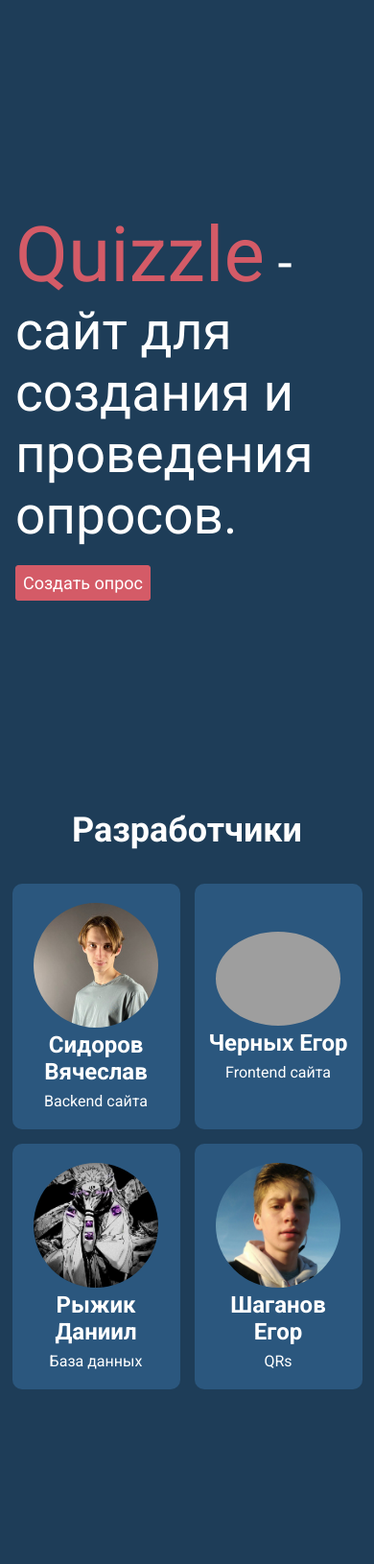
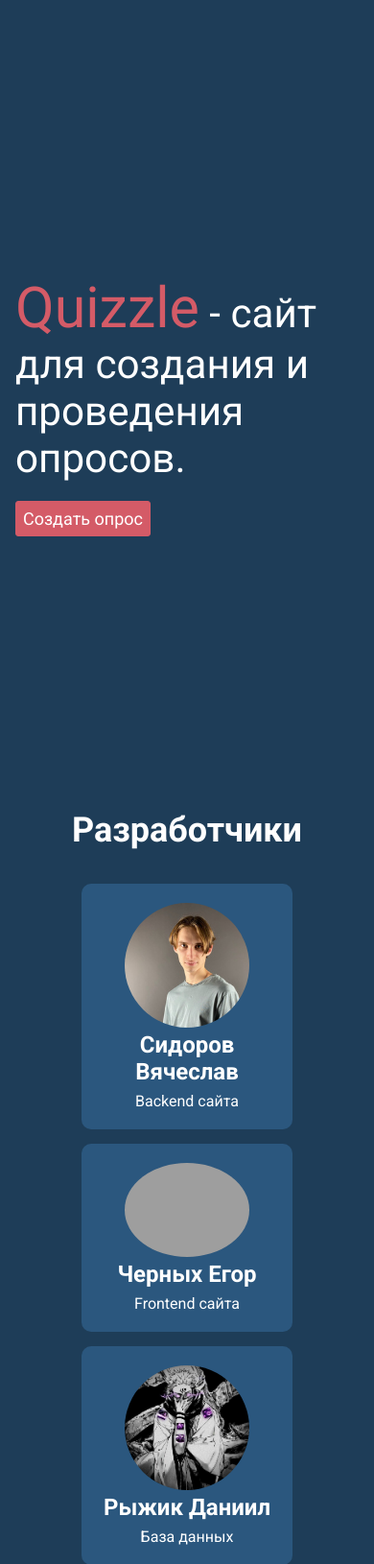
Before and after one commit to alkkas/amazing_app, a Flask app: page / in a window 390 px wide. Shown: the part 50-1680 px from the top of the page at 96% size. Before the commit the page ends 1498 px from the top, so only its background shows below. Run offline with Flask 2, Linux system fonts and the light colour scheme; grey boxes are pictures that could not be loaded.

Commit message:
вроде все сделал слава

```diff
--- a/static/styles/homePage_ui.css
+++ b/static/styles/homePage_ui.css
@@ -3,6 +3,7 @@
   margin: 0;
   padding: 0;
   font-family: "Roboto", sans-serif;
+  box-sizing: border-box;
 }
 body {
   background: #1e3d58;
@@ -31,7 +32,7 @@ body {
 }
 .hl_p a {
   text-decoration: underline;
-  color: #FFF;
+  color: #fff;
   cursor: pointer;
 }
 .game_code {
@@ -43,7 +44,7 @@ body {
   align-items: center;
 }
 .game_code h1 {
-  color: #FFF;
+  color: #fff;
   margin-bottom: 15px;
   font-size: 28px;
   text-align: center;
@@ -110,7 +111,7 @@ body {
   background: #d45b67;
   outline: none;
   border: 1px solid #d45b67;
-  color: #FFF;
+  color: #fff;
   font-size: 16px;
 
   width: 100px;
@@ -126,9 +127,8 @@ body {
 }
 .acc_btn:hover {
   transition: 0.3s;
-  border: 1px solid #FFF;
+  border: 1px solid #fff;
 }
-
 
 /* POPUP */
 .auth_popup {
@@ -170,12 +170,12 @@ body {
 
 .auth_wrap h1 {
   text-align: center;
-  color: #FFF;
+  color: #fff;
   margin-bottom: 10px;
 }
 .log_p {
   margin-top: 25px;
-  color: #FFF;
+  color: #fff;
   text-align: center;
   font-size: 18px;
 }
@@ -235,7 +235,6 @@ body {
   flex-direction: column;
 }
 
-
 /* ABOUT */
 .about_part {
   height: 100%;
@@ -249,20 +248,17 @@ body {
   margin-bottom: 20px;
 }
 .about_p {
-  color: #FFF;
-  font-size: 70px;
+  color: #fff;
+  font-size: 60px;
+  word-wrap: wrap;
 }
 .about_p span {
-  font-size: 100px;
-  color: #D45B67;
-}
-.promo_p {
-  color: #FFF;
-  font-size: 18px;
+  font-size: 90px;
+  color: #d45b67;
 }
 .promo_p span {
-  color: #D45B67;
-  border-bottom: 1px solid #D45B67;
+  color: #d45b67;
+  border-bottom: 1px solid #d45b67;
   transition: 0.3s;
   cursor: pointer;
 }
@@ -274,7 +270,7 @@ body {
   background: #d45b67;
   outline: none;
   border: 1px solid #d45b67;
-  color: #FFF;
+  color: #fff;
   font-size: 18px;
 
   border-radius: 3px;
@@ -283,11 +279,8 @@ body {
 }
 .acc_btn2:hover {
   transition: 0.3s;
-  border: 1px solid #FFF;
+  border: 1px solid #fff;
 }
-
-
-
 
 .info_popup {
   margin-bottom: 100px;
@@ -299,14 +292,14 @@ body {
 }
 .info_popup_wrap {
   height: min-content;
+  width: 100%;
 }
 .info_popup h1 {
-  color: #FFF;
+  color: #fff;
   margin-bottom: 35px;
   font-size: 36px;
 }
 .personal_dev_block {
-
   border-radius: 10px;
   display: flex;
   flex-direction: column;
@@ -314,7 +307,7 @@ body {
   justify-content: center;
   padding: 20px 10px;
   cursor: pointer;
-  background: #2B577E;
+  background: #2b577e;
   transition: 0.2s;
 }
 .personal_dev_block:hover {
@@ -325,14 +318,15 @@ body {
   display: grid;
   grid-column-gap: 15px;
   grid-row-gap: 15px;
-  grid-template-columns: repeat( 4, 220px );
+  grid-template-columns: repeat(auto-fit, 220px);
+  justify-content: center;
 }
 .top_dev_img {
   max-width: 150px;
   border-radius: 100%;
 }
 .bottom_dev {
-  color: #FFF;
+  color: #fff;
   text-align: center;
 }
 .bottom_dev h1 {
@@ -349,16 +343,17 @@ body {
 }
 .back a {
   text-decoration: none;
-  color: #D45B67;
+  color: #d45b67;
 }
+@media (max-width: 1200px) {
+  .about_p {
+    font-size: clamp(25px, 5vh, 70px);
+  }
+  .about_p span {
+    font-size: clamp(35px, 7vh, 100px);
+  }
+@media (max-width: 992px) {
 
-
-
-
-@media(max-width: 992px) {
-  .dev_block {
-    grid-template-columns: repeat( 2, 200px );
-  }
   .top_dev_img {
     max-width: 140px;
   }
@@ -371,9 +366,6 @@ body {
 }
 
 @media (max-width: 767px) {
-  .dev_block {
-    grid-template-columns: repeat( 2, 175px );
-  }
   .top_dev_img {
     max-width: 130px;
   }
@@ -386,12 +378,6 @@ body {
   .header {
     padding: 0 0;
   }
-  .about_p {
-    font-size: 55px;
-  }
-  .about_p span {
-    font-size: 80px;
-  }
   .about_part {
     align-items: flex-start;
   }
@@ -403,17 +389,6 @@ body {
     width: 100%;
   }
   .close_popup {
-    top: 40px
+    top: 40px;
   }
 }
-
-/* @media (max-width: 350px) {
-  .dev_block {
-    grid-template-columns: repeat( 2, 165px );
-    grid-column-gap: 10px;
-    grid-row-gap: 10px;
-  }
-  .top_dev_img {
-    max-width: 125px;
-  }
-} */
```
Also changed, not shown: static/styles/admin_ui.css (+26 -8 lines).
